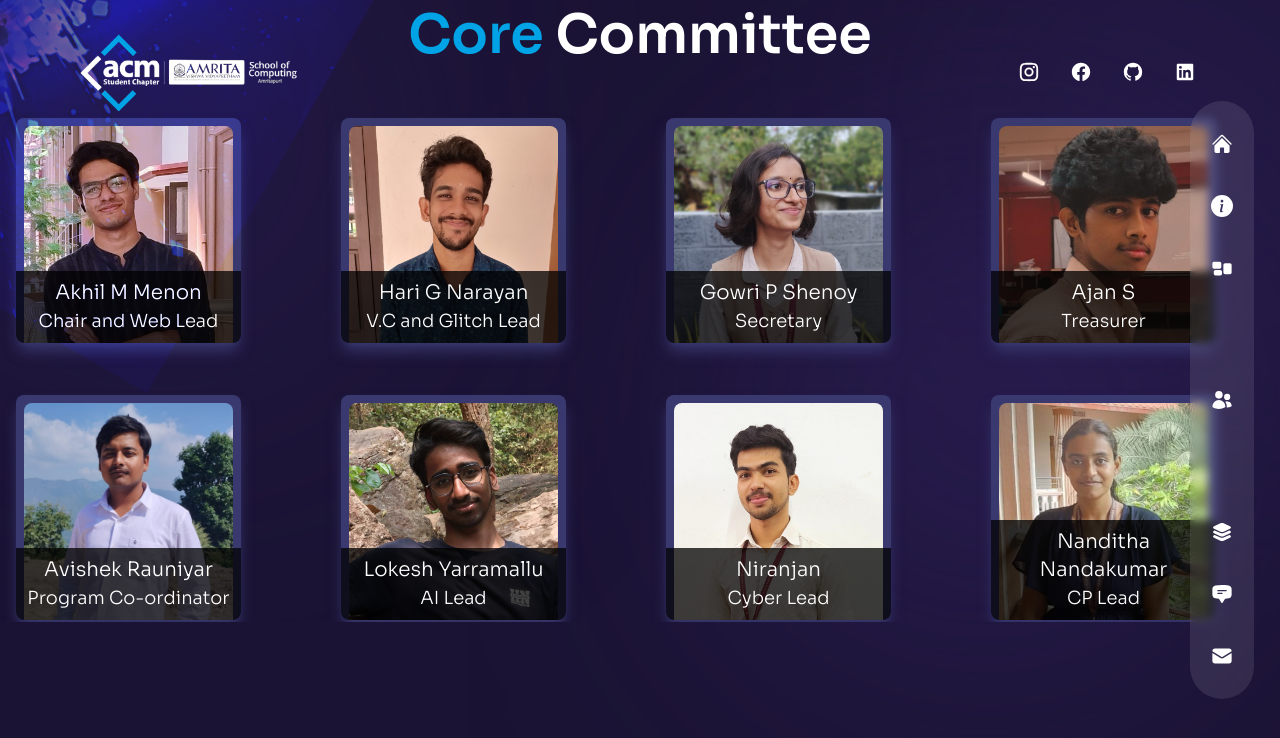
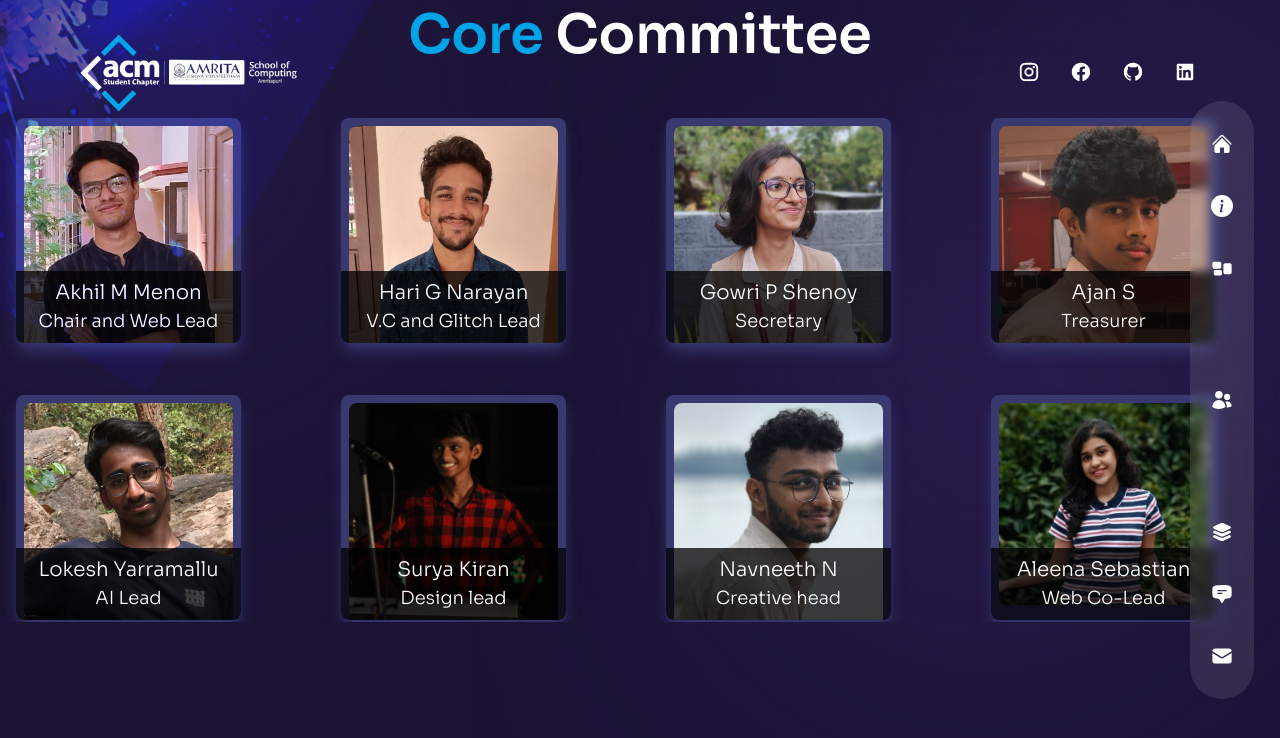
Before and after one commit to ACM-Amrita-Amritapuri/ACM-Website-Revamped, a Next.js app: page /mentors/StudentManagement in a window 1280 px wide. Shown: the top 738 px of the page. Built offline with nearby package versions, Linux system fonts and the light colour scheme; some icons are missing.

Commit message:
Changed members list

```diff
--- a/pages/faculty/FacultyManagement.jsx
+++ b/pages/faculty/FacultyManagement.jsx
@@ -46,11 +46,6 @@ const FacultyManagement = () => {
       src: "/Priyamam1.png",
       name: "Priya M",
       position: "Executive Committee Member",
-    },
-    {
-      src: "",
-      name: "AlgoQuest",
-      position: "recr{you_found_me!}",
     }
   ];
 
--- a/pages/mentors/StudentManagement.jsx
+++ b/pages/mentors/StudentManagement.jsx
@@ -40,36 +40,12 @@ const Students = () => {
       github: "https://github.com/ajan421"
     },
     {
-      src: "/avishek.jpg",
-      name: "Avishek Rauniyar",
-      position: "Program Co-ordinator",
-      instagram: "https://www.instagram.com/avishek8136/",
-      linkedin: "https://linkedin.com/in/avishek-rauniyar-b29275259",
-      github: "https://github.com/Avishek8136"
-    },
-    {
       src: "/lokesh.jpg",
       name: "Lokesh Yarramallu",
       position: "AI Lead",
       instagram: "https://www.instagram.com/lokesh_yarramallu?igsh=Ym96YWM4Njg5eWVx",
       linkedin: "https://www.linkedin.com/in/lokeshyarramallu/",
       github: "https://github.com/LokeshYarramallu"
-    },
-    {
-      src: "/niranjan.jpg",
-      name: "Niranjan",
-      position: "Cyber Lead",
-      instagram: "https://www.instagram.com/nirx_nj_xn/",
-      linkedin: "http://www.linkedin.com/in/-niranjan-s",
-      github: "https://github.com/sonu-2004"
-    },
-    {
-      src: "/nanditha.jpg",
-      name: "Nanditha Nandakumar",
-      position: "CP Lead",
-      // instagram: "",
-      linkedin: "https://www.linkedin.com/in/nandithank/",
-      github: "https://github.com/NandithaNK"
     },
     {
       src: "/surya.jpeg",
```
